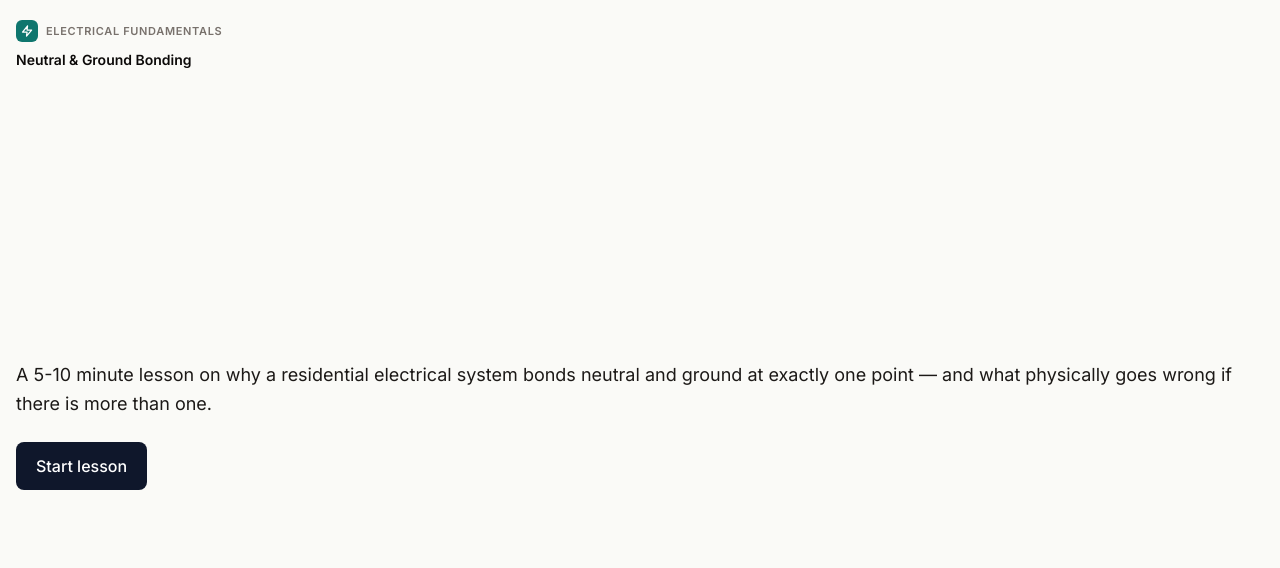
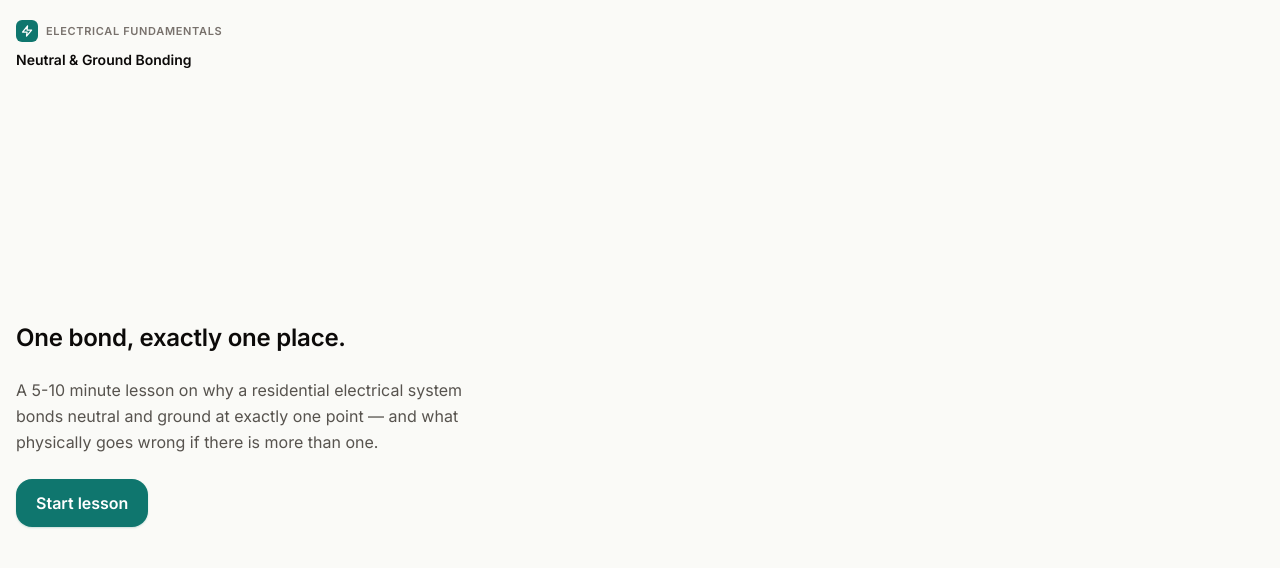
Before and after one commit to jacobwagner8/frontier-take-home, a Next.js app: page / in a window 1280 px wide. Shown: the top 568 px of the page. Built offline with nearby package versions, Linux system fonts and the light colour scheme.

Commit message:
Restyle landing page with new design tokens and headline

```diff
--- a/app/page.tsx
+++ b/app/page.tsx
@@ -4,15 +4,18 @@ import { LessonShell } from "@/components/LessonShell";
 export default function Home() {
   return (
     <LessonShell>
-      <div className="flex-1 flex flex-col justify-center items-start gap-6">
-        <p className="text-lg leading-relaxed">
+      <div className="flex-1 flex flex-col justify-center items-start gap-6 max-w-md">
+        <h2 className="text-2xl font-semibold text-text-strong leading-tight tracking-[-0.01em]">
+          One bond, exactly one place.
+        </h2>
+        <p className="text-base leading-relaxed text-text-muted">
           A 5-10 minute lesson on why a residential electrical system bonds
           neutral and ground at exactly one point — and what physically goes
           wrong if there is more than one.
         </p>
         <Link
           href="/lesson"
-          className="px-5 py-3 rounded-lg bg-slate-900 text-white font-medium"
+          className="px-5 py-3 rounded-2xl bg-brand text-white font-semibold shadow-[0_1px_2px_rgba(15,118,110,0.2)] hover:opacity-95"
         >
           Start lesson
         </Link>
```
